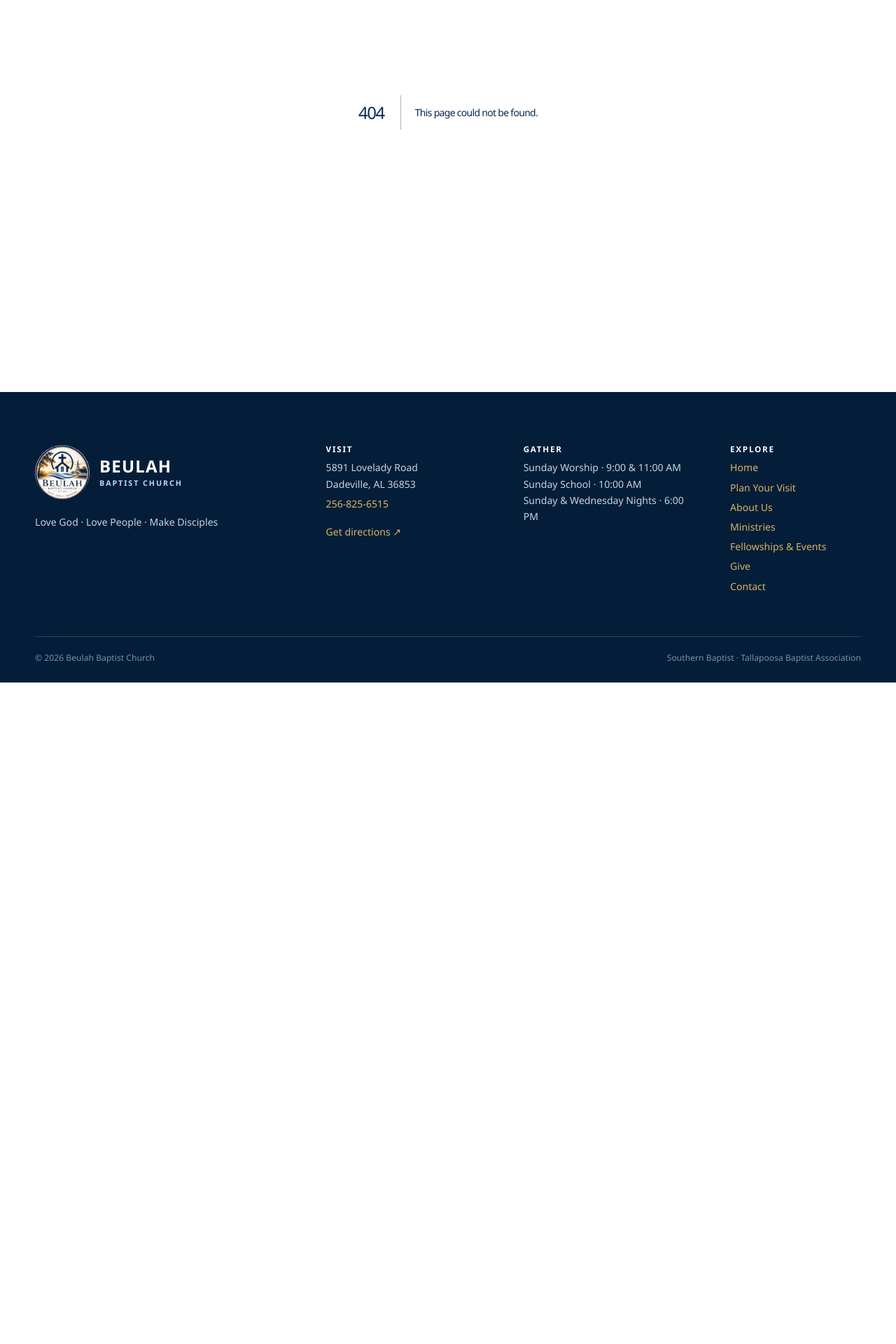
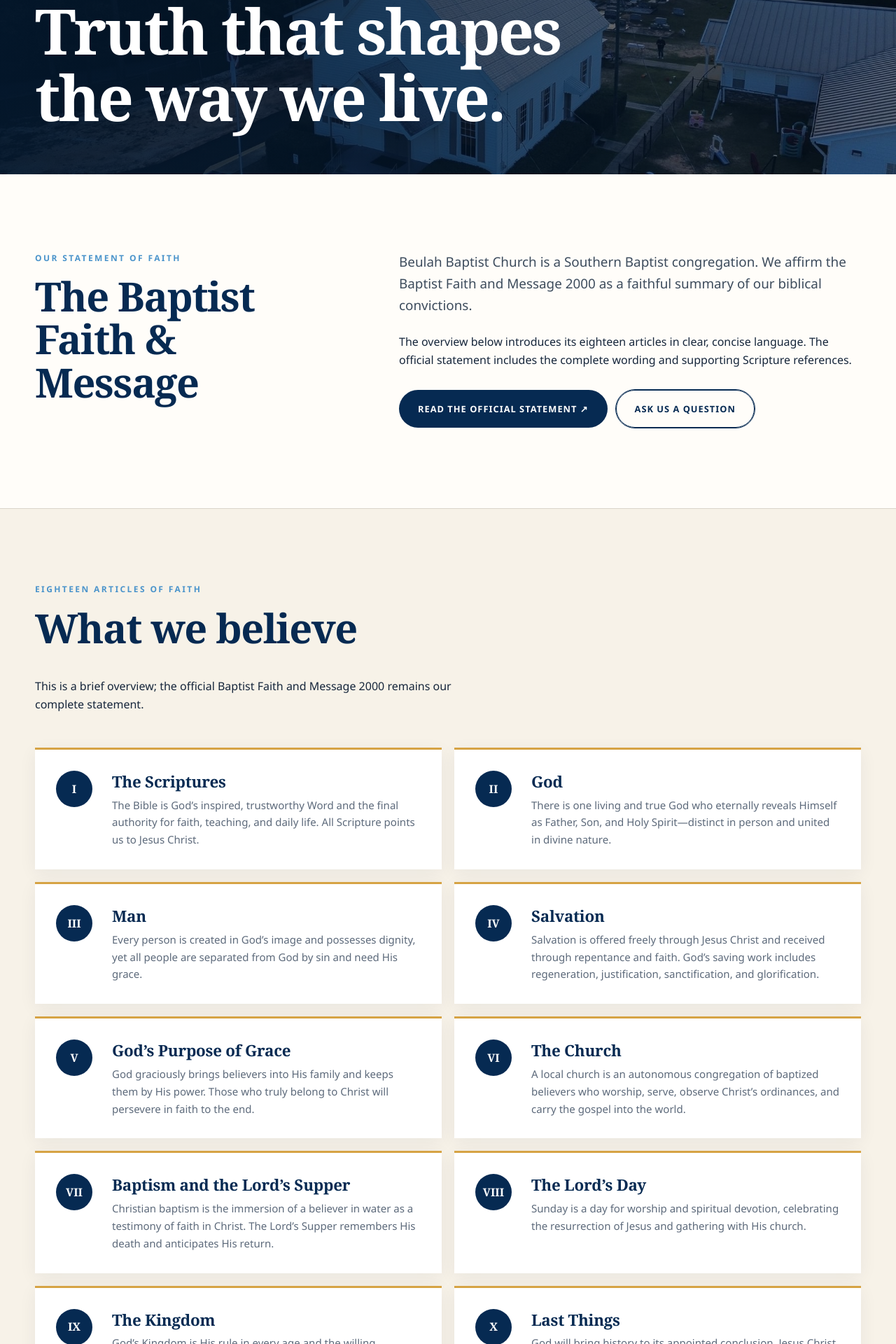
Before and after one commit to jmtaylor20/beulahbaptist, a Next.js app: page /what-we-believe in a window 1280 px wide. Before the commit this address had no page. Shown: the part 240-2160 px from the top of the page at 70% size. Before the commit the page ends 1215 px from the top, so only its background shows below. Built offline with nearby package versions, Linux system fonts and the light colour scheme.

Commit message:
Add Baptist Faith and Message page

```diff
--- a/app/about/page.tsx
+++ b/app/about/page.tsx
@@ -1,18 +1,11 @@
 import type { Metadata } from "next";
+import Link from "next/link";
 export const metadata: Metadata = { title: "About Us", description: "The mission, beliefs, leadership, and history of Beulah Baptist Church." };
-const beliefs = [
-  ["The Bible", "We believe the Bible is God’s inspired Word, true and trustworthy, and our final authority for faith and life."],
-  ["God", "We believe in one God who eternally exists as Father, Son, and Holy Spirit."],
-  ["Jesus Christ", "We believe Jesus is fully God and fully man, lived without sin, died for our sins, rose bodily, and will return."],
-  ["Salvation", "We believe salvation is God’s gift of grace, received through repentance and faith in Jesus Christ—not earned by good works."],
-  ["The Church", "We believe the local church is a family of believers called to worship, grow, serve, and share the gospel."],
-  ["Baptism & Communion", "We practice believer’s baptism by immersion and observe the Lord’s Supper in remembrance of Christ."],
-];
 export default function About() { return <main>
   <section className="hero interior-hero"><div className="hero-content wrap"><p className="breadcrumbs">Home / About Us</p><h1>Rooted in truth.<br />Growing in grace.</h1></div></section>
-  <section className="section wrap content-grid"><aside className="side-nav"><a href="#mission">Our Mission</a><a href="#beliefs">Our Beliefs</a><a href="#pastor">Our Pastor</a><a href="#history">Church History</a></aside><article className="article">
+  <section className="section wrap content-grid"><aside className="side-nav"><a href="#mission">Our Mission</a><Link href="/what-we-believe">What We Believe</Link><a href="#pastor">Our Pastor</a><a href="#history">Church History</a></aside><article className="article">
     <section id="mission"><p className="eyebrow">Why we’re here</p><h2>Our Mission</h2><p className="large-copy">Love God. Love people. Make disciples.</p><p>Beulah Baptist Church exists to glorify God by proclaiming the good news of Jesus Christ, helping believers grow in His Word, caring for one another, and serving our neighbors near and far.</p><p>We are a Southern Baptist church and a member of the Tallapoosa Baptist Association.</p></section>
-    <section id="beliefs"><p className="eyebrow">What we believe</p><h2>Anchored in Scripture</h2><p>These core convictions shape our worship, teaching, ministries, and life together.</p><div className="belief-grid">{beliefs.map(([title,copy])=><div className="plain-card" key={title}><h3>{title}</h3><p>{copy}</p></div>)}</div></section>
+    <section id="beliefs"><p className="eyebrow">What we believe</p><h2>Anchored in Scripture</h2><p>As a Southern Baptist congregation, Beulah Baptist Church affirms the Baptist Faith and Message 2000. This statement summarizes the biblical convictions that shape our worship, teaching, ministries, and life together.</p><Link className="button navy" href="/what-we-believe">Explore What We Believe</Link></section>
     <section id="pastor"><p className="eyebrow">Shepherding God’s people</p><h2>Our Pastor</h2><div className="image-callout"><img src="/images/church-hero.jpg" alt="Beulah Baptist Church at sunset" /><div><h3>Timothy R. Davis</h3><p>Pastor Timothy R. Davis serves through faithful preaching, prayer, pastoral care, and a desire to see people know Christ and mature in their faith. Each message aims to explain Scripture clearly and apply it honestly to everyday life.</p></div></div></section>
     <section id="history"><p className="eyebrow">Since 1893</p><h2>Church History</h2><p>For generations, Beulah Baptist Church has gathered in faith, served families, and shared the gospel in its community. The buildings and ministries have grown over time, but the foundation remains the same: Jesus Christ and the truth of His Word.</p><p>Today, Beulah continues that legacy through worship, discipleship, missions, fellowship, and practical care for our neighbors. As a Southern Baptist congregation and member of the Tallapoosa Baptist Association, we cooperate with other churches to advance gospel ministry locally and beyond.</p></section>
   </article></section>
--- a/app/globals.css
+++ b/app/globals.css
@@ -1,16 +1,16 @@
 @import "tailwindcss";
 
-:root { --navy:#062a52; --navy-2:#0b3c6d; --blue:#4b94cb; --gold:#d6a344; --cream:#f7f2e8; --paper:#fffdf9; --ink:#16263b; --muted:#5d6a7b; --line:#d9d4ca; --sans:"Avenir Next",Avenir,"Segoe UI",Helvetica,Arial,sans-serif; }
+:root { --navy:#062a52; --navy-2:#0b3c6d; --blue:#4b94cb; --gold:#d6a344; --cream:#f7f2e8; --paper:#fffdf9; --ink:#16263b; --muted:#5d6a7b; --line:#d9d4ca; --sans:"Avenir Next",Avenir,"Segoe UI",Helvetica,Arial,sans-serif; --display:Georgia,"Times New Roman",serif; }
 * { box-sizing:border-box; }
 html { scroll-behavior:smooth; }
 body { margin:0; background:var(--paper); color:var(--ink); font-family:var(--sans); font-size:16px; font-weight:500; line-height:1.65; }
 a { color:inherit; text-decoration:none; }
 img { display:block; max-width:100%; }
 .wrap { width:min(1180px, calc(100% - 40px)); margin-inline:auto; }
-h1,h2,h3 { font-family:var(--sans); font-weight:800; line-height:1.04; margin:0 0 .7em; color:var(--navy); }
-h1 { font-size:clamp(3.2rem, 8vw, 7rem); letter-spacing:-.06em; }
-h2 { font-size:clamp(2.25rem, 4.5vw, 4.1rem); letter-spacing:-.05em; }
-h3 { font-size:1.4rem; letter-spacing:-.025em; }
+h1,h2,h3 { font-family:var(--display); font-weight:700; line-height:1.06; margin:0 0 .7em; color:var(--navy); }
+h1 { font-size:clamp(3.2rem, 8vw, 7rem); letter-spacing:-.035em; }
+h2 { font-size:clamp(2.25rem, 4.5vw, 4.1rem); letter-spacing:-.025em; }
+h3 { font-size:1.4rem; letter-spacing:-.012em; }
 p { margin:0 0 1.2em; }
 .eyebrow { margin:0 0 14px; color:var(--blue); font-size:.75rem; font-weight:800; letter-spacing:.2em; text-transform:uppercase; }
 .eyebrow.light { color:#b9dcf4; }
@@ -19,6 +19,7 @@
 .button:hover { transform:translateY(-2px); box-shadow:0 10px 24px rgb(0 0 0 / .15); }
 .button.gold { background:var(--gold); color:#082645; }
 .button.navy { background:var(--navy); color:white; }
+.button.outline { color:var(--navy); border-color:var(--navy); background:transparent; }
 .button.ghost { border-color:rgb(255 255 255 / .7); color:white; }
 .text-link { display:inline-flex; gap:10px; align-items:center; color:var(--navy); font-size:.8rem; font-weight:800; letter-spacing:.1em; text-transform:uppercase; border-bottom:1px solid var(--gold); padding-bottom:5px; }
 .text-link span { color:var(--gold); font-size:1.1rem; }
@@ -38,7 +39,7 @@
 .hero-shade { position:absolute; inset:0; background:linear-gradient(90deg, rgb(3 22 44 / .88) 0%, rgb(3 26 51 / .61) 48%, rgb(3 25 47 / .18) 76%), linear-gradient(0deg, rgb(3 22 44 / .55), transparent 44%); }
 .hero-content { position:relative; z-index:2; padding-top:100px; color:white; }
 .hero-content h1 { color:white; max-width:760px; }
-.hero-content h1 em { display:block; color:#f1bd5e; font-style:normal; font-weight:800; }
+.hero-content h1 em { display:block; color:#f1bd5e; font-style:italic; font-weight:700; }
 .hero-lead { max-width:640px; font-size:clamp(1.1rem, 2vw, 1.45rem); font-weight:600; line-height:1.5; }
 .scroll-cue { position:absolute; z-index:3; left:50%; bottom:26px; color:white; font-size:1.4rem; }
 .section { padding-block:110px; }
@@ -142,8 +143,15 @@
 .service-detail p { font-size:.88rem; line-height:1.75; }
 .visit-schedule { margin-top:30px; }
 .visit-schedule strong { color:var(--navy); }
+.beliefs-intro { display:grid; grid-template-columns:.8fr 1.2fr; gap:80px; align-items:start; }
+.beliefs-section { padding:105px 0; background:var(--cream); border-block:1px solid var(--line); }
+.belief-article-grid { display:grid; grid-template-columns:repeat(2,1fr); gap:18px; }
+.belief-article { display:grid; grid-template-columns:58px 1fr; gap:22px; padding:30px; background:white; border-top:3px solid var(--gold); box-shadow:0 6px 24px rgb(13 39 65 / .06); }
+.belief-article>span { width:52px; height:52px; display:grid; place-items:center; border-radius:50%; background:var(--navy); color:white; font-family:var(--display); font-size:1rem; font-weight:700; }
+.belief-article h3 { margin:4px 0 9px; }
+.belief-article p { margin:0; color:var(--muted); font-size:.94rem; }
 
-@media (max-width:1000px) {
+@media (max-width:1120px) {
   .desktop-nav { display:none; }
   .mobile-menu { display:block; position:relative; }
   .mobile-menu summary { cursor:pointer; list-style:none; min-height:46px; display:grid; place-items:center; padding:0 18px; border:1px solid rgb(255 255 255 / .5); border-radius:999px; text-transform:uppercase; font-size:.76rem; font-weight:800; letter-spacing:.1em; }
@@ -169,9 +177,9 @@
   .home-hero { min-height:760px; background-position:58% center; }
   .hero-content { padding-top:70px; }
   .hero-content h1 { font-size:3.65rem; }
-  .welcome-grid,.info-grid,.split-feature,.prayer-layout,.visit-cta,.content-grid,.ministry-layout,.contact-layout { grid-template-columns:1fr; }
+  .welcome-grid,.info-grid,.split-feature,.prayer-layout,.visit-cta,.content-grid,.ministry-layout,.contact-layout,.beliefs-intro { grid-template-columns:1fr; }
   .schedule-list { border-left:0; padding-left:0; }
-  .photo-card-grid,.expect-grid,.belief-grid,.event-grid,.ministry-grid { grid-template-columns:1fr; }
+  .photo-card-grid,.expect-grid,.belief-grid,.event-grid,.ministry-grid,.belief-article-grid { grid-template-columns:1fr; }
   .split-copy { padding:65px 28px; }
   .visit-cta { text-align:center; justify-items:center; gap:20px; }
   .field-row { grid-template-columns:1fr; }
--- a/app/layout.tsx
+++ b/app/layout.tsx
@@ -19,7 +19,7 @@
 
 const nav = [
   ["Home", "/"], ["Plan Your Visit", "/plan-your-visit"], ["About Us", "/about"], ["Ministries", "/ministries"],
-  ["Fellowships & Events", "/fellowships-events"], ["Give", "/give"], ["Contact", "/contact"],
+  ["What We Believe", "/what-we-believe"], ["Fellowships & Events", "/fellowships-events"], ["Give", "/give"], ["Contact", "/contact"],
 ];
 
 export default function RootLayout({ children }: Readonly<{ children: React.ReactNode }>) {
--- /dev/null
+++ b/app/what-we-believe/page.tsx
@@ -0,0 +1,40 @@
+import type { Metadata } from "next";
+import Link from "next/link";
+
+export const metadata: Metadata = {
+  title: "What We Believe",
+  description: "A concise overview of the Baptist Faith and Message 2000 affirmed by Beulah Baptist Church.",
+};
+
+const articles = [
+  ["I", "The Scriptures", "The Bible is God’s inspired, trustworthy Word and the final authority for faith, teaching, and daily life. All Scripture points us to Jesus Christ."],
+  ["II", "God", "There is one living and true God who eternally reveals Himself as Father, Son, and Holy Spirit—distinct in person and united in divine nature."],
+  ["III", "Man", "Every person is created in God’s image and possesses dignity, yet all people are separated from God by sin and need His grace."],
+  ["IV", "Salvation", "Salvation is offered freely through Jesus Christ and received through repentance and faith. God’s saving work includes regeneration, justification, sanctification, and glorification."],
+  ["V", "God’s Purpose of Grace", "God graciously brings believers into His family and keeps them by His power. Those who truly belong to Christ will persevere in faith to the end."],
+  ["VI", "The Church", "A local church is an autonomous congregation of baptized believers who worship, serve, observe Christ’s ordinances, and carry the gospel into the world."],
+  ["VII", "Baptism and the Lord’s Supper", "Christian baptism is the immersion of a believer in water as a testimony of faith in Christ. The Lord’s Supper remembers His death and anticipates His return."],
+  ["VIII", "The Lord’s Day", "Sunday is a day for worship and spiritual devotion, celebrating the resurrection of Jesus and gathering with His church."],
+  ["IX", "The Kingdom", "God’s Kingdom is His rule in every age and the willing obedience of those who trust Him. Christians pray and work for His will to be done on earth."],
+  ["X", "Last Things", "God will bring history to its appointed conclusion. Jesus Christ will return, all people will be judged, and God’s redeemed will dwell with Him forever."],
+  ["XI", "Evangelism and Missions", "Every follower of Christ and every church is called to make disciples, proclaim the gospel, and seek to bring others to faith in Jesus."],
+  ["XII", "Education", "Christian education supports the church’s mission and should unite diligent learning with a faithful commitment to the truth revealed in Scripture."],
+  ["XIII", "Stewardship", "Everything belongs to God. Christians gladly give their time, abilities, influence, and resources to serve Him and help others."],
+  ["XIV", "Cooperation", "Churches may voluntarily work together to advance the gospel while each local congregation remains responsible to Christ as its Lord."],
+  ["XV", "The Christian and the Social Order", "Christians should seek justice, care for neighbors, oppose exploitation and prejudice, and pursue what is good through the love and truth of Christ."],
+  ["XVI", "Peace and War", "Followers of Jesus should pursue peace with all people on the principles of righteousness while praying and working for the reign of the Prince of Peace."],
+  ["XVII", "Religious Liberty", "God alone is Lord of the conscience. Church and government should remain separate, and every person should be free to worship according to conviction."],
+  ["XVIII", "The Family", "God established the family as the foundational institution of human society. Marriage, parenthood, and family life are to reflect faithful, sacrificial love and biblical responsibility."],
+];
+
+export default function WhatWeBelieve() {
+  return <main>
+    <section className="hero interior-hero"><div className="hero-content wrap"><p className="breadcrumbs">Home / What We Believe</p><h1>Truth that shapes<br />the way we live.</h1></div></section>
+    <section className="section wrap beliefs-intro">
+      <div><p className="eyebrow">Our statement of faith</p><h2>The Baptist Faith &amp; Message</h2></div>
+      <div><p className="large-copy">Beulah Baptist Church is a Southern Baptist congregation. We affirm the Baptist Faith and Message 2000 as a faithful summary of our biblical convictions.</p><p>The overview below introduces its eighteen articles in clear, concise language. The official statement includes the complete wording and supporting Scripture references.</p><div className="button-row"><a className="button navy" href="https://bfm.sbc.net/bfm2000/" target="_blank" rel="noreferrer">Read the Official Statement ↗</a><Link className="button outline" href="/contact">Ask Us a Question</Link></div></div>
+    </section>
+    <section className="beliefs-section"><div className="wrap"><div className="section-heading"><p className="eyebrow">Eighteen articles of faith</p><h2>What we believe</h2><p>This is a brief overview; the official Baptist Faith and Message 2000 remains our complete statement.</p></div><div className="belief-article-grid">{articles.map(([number,title,copy]) => <article className="belief-article" key={number}><span>{number}</span><div><h3>{title}</h3><p>{copy}</p></div></article>)}</div></div></section>
+    <section className="section wrap visit-cta"><img src="/images/logo-seal.png" alt="Beulah Baptist Church seal" /><div><p className="eyebrow">Come learn with us</p><h2>Questions are welcome.</h2><p>We would be glad to talk with you about our faith, our church, or what it means to follow Jesus.</p></div><Link className="button gold" href="/plan-your-visit">Plan Your Visit</Link></section>
+  </main>;
+}
```
